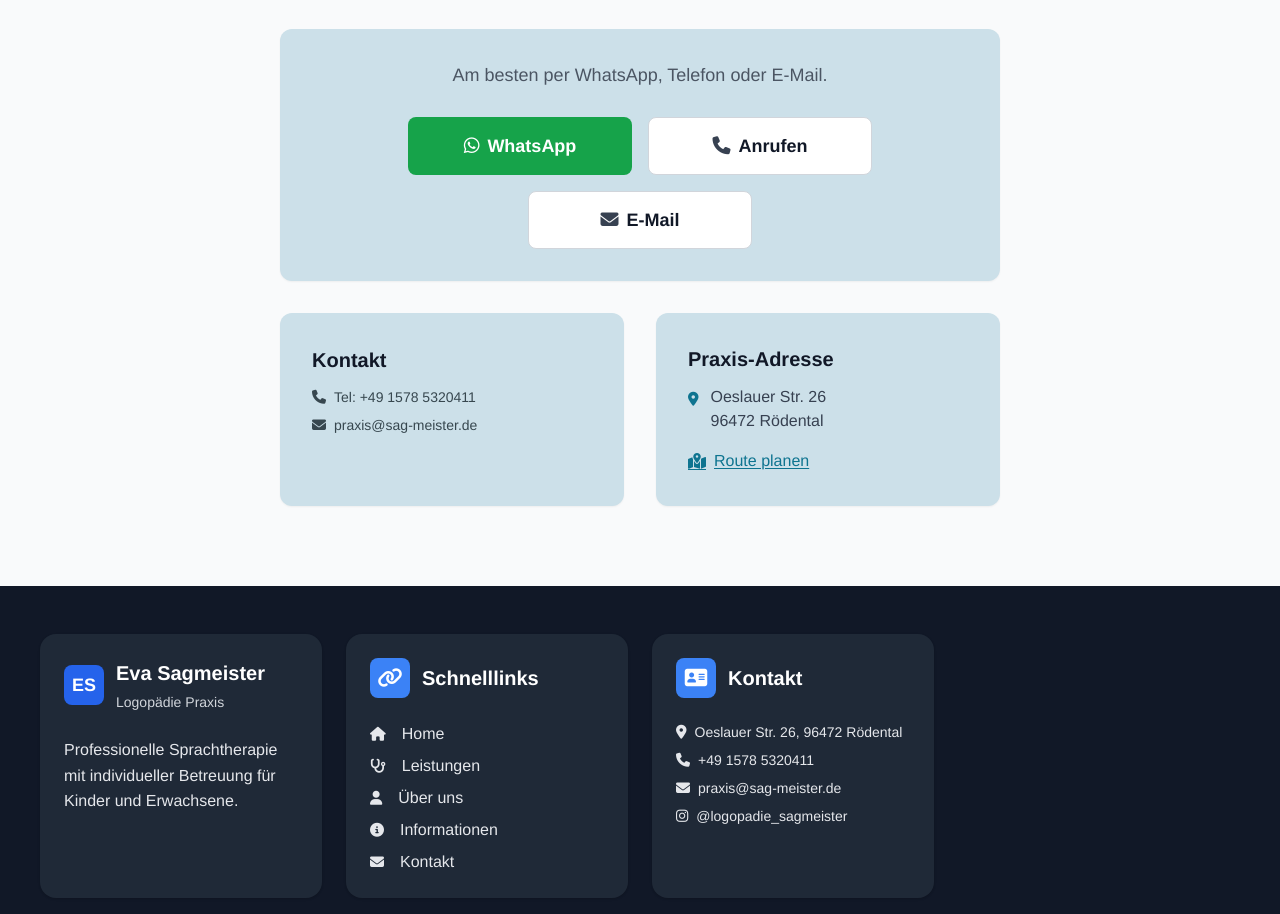
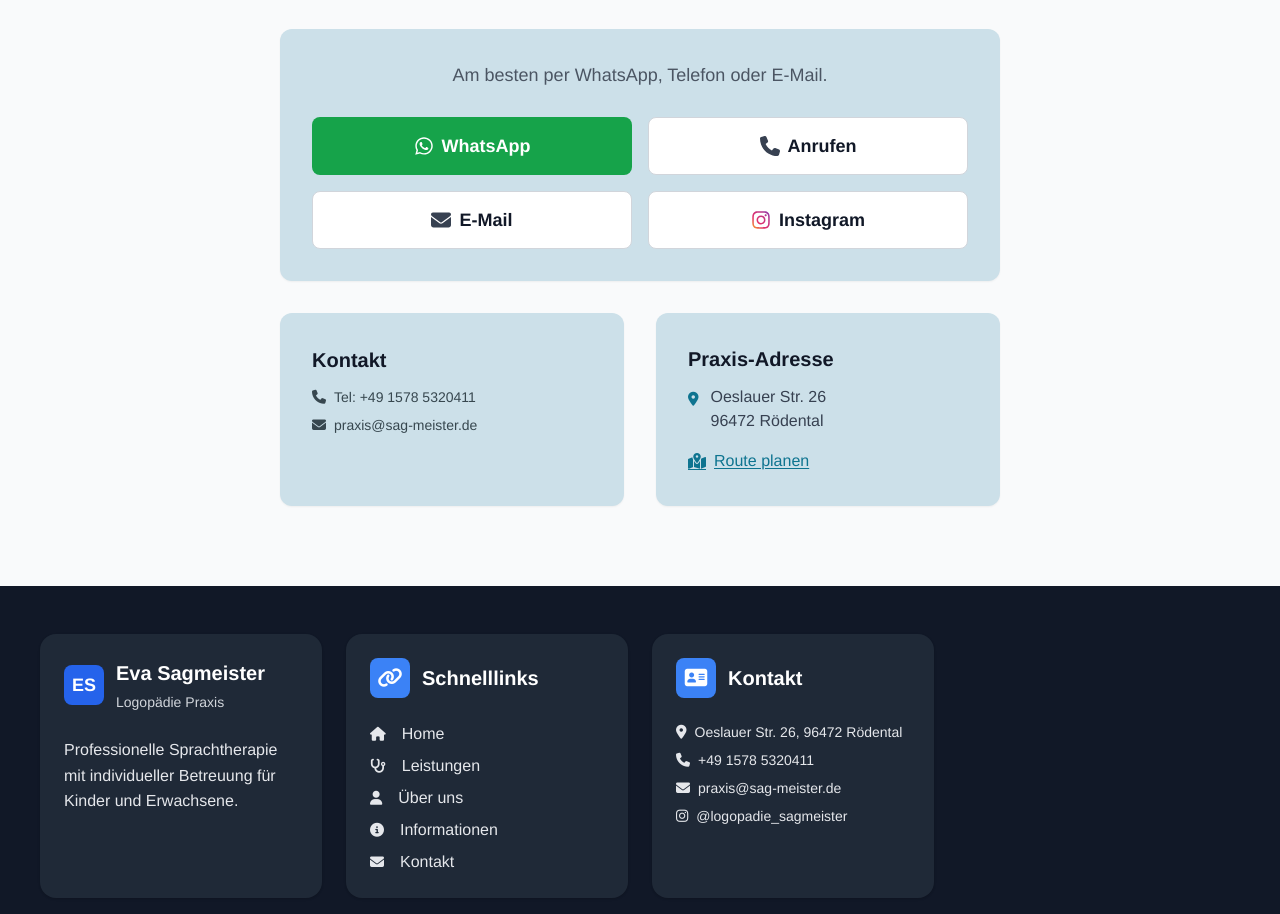
Before and after one commit to benschaf/logo-website, a plain HTML site: page index.html in a window 1280 px wide. Shown: the part 5325-6239 px from the top of the page. Drawn offline with nearby package versions, Linux system fonts and the light colour scheme.

Commit message:
add insta logo to contact section

```diff
--- a/index.html
+++ b/index.html
@@ -1451,35 +1451,46 @@
             <p class="text-center text-lg text-gray-600">
               Am besten per WhatsApp, Telefon oder E‑Mail.
             </p>
-            <div class="mt-7 flex flex-wrap items-stretch gap-4 sm:justify-center">
+            <div class="mt-7 grid grid-cols-1 sm:grid-cols-2 gap-4">
               <a
               href="https://wa.me/4915785320411"
-              class="inline-flex w-full sm:flex-none sm:basis-56 items-center justify-center gap-2 rounded-lg bg-green-600 px-5 py-3.5 text-lg font-semibold text-white hover:bg-green-700 focus:outline-none focus-visible:ring-2 focus-visible:ring-green-400"
+              class="inline-flex w-full items-center justify-center gap-2 rounded-lg bg-green-600 px-5 py-3.5 text-lg font-semibold text-white hover:bg-green-700 focus:outline-none focus-visible:ring-2 focus-visible:ring-green-400"
               role="button"
               aria-label="WhatsApp Chat starten"
               rel="noopener noreferrer"
               target="_blank"
               >
-              <i class="fab fa-whatsapp text-white" aria-hidden="true"></i>
+              <svg class="h-5 w-5 shrink-0" aria-hidden="true" focusable="false" viewBox="0 0 448 512" fill="currentColor"><path d="M380.9 97.1C339 55.1 283.2 32 223.9 32c-122.4 0-222 99.6-222 222 0 39.1 10.2 77.3 29.6 111L0 480l117.7-30.9c32.4 17.7 68.9 27 106.1 27h.1c122.3 0 224.1-99.6 224.1-222 0-59.3-25.2-115-67.1-157zm-157 341.6c-33.2 0-65.7-8.9-94-25.7l-6.7-4-69.8 18.3L72 359.2l-4.4-7c-18.5-29.4-28.2-63.3-28.2-98.2 0-101.7 82.8-184.5 184.6-184.5 49.3 0 95.6 19.2 130.4 54.1 34.8 34.9 56.2 81.2 56.1 130.5 0 101.8-84.9 184.6-186.6 184.6zm101.2-138.2c-5.5-2.8-32.8-16.2-37.9-18-5.1-1.9-8.8-2.8-12.5 2.8-3.7 5.6-14.3 18-17.6 21.8-3.2 3.7-6.5 4.2-12 1.4-32.6-16.3-54-29.1-75.5-66-5.7-9.8 5.7-9.1 16.3-30.3 1.8-3.7.9-6.9-.5-9.7-1.4-2.8-12.5-30.1-17.1-41.2-4.5-10.8-9.1-9.3-12.5-9.5-3.2-.2-6.9-.2-10.6-.2-3.7 0-9.7 1.4-14.8 6.9-5.1 5.6-19.4 19-19.4 46.3 0 27.3 19.9 53.7 22.6 57.4 2.8 3.7 39.1 59.7 94.8 83.8 35.2 15.2 49 16.5 66.6 13.9 10.7-1.6 32.8-13.4 37.4-26.4 4.6-13 4.6-24.1 3.2-26.4-1.3-2.5-5-3.9-10.5-6.6z"/></svg>
               <span>WhatsApp</span>
               </a>
               <a
               href="tel:+4915785320411"
-              class="inline-flex w-full sm:flex-none sm:basis-56 items-center justify-center gap-2 rounded-lg border border-gray-300 bg-white px-5 py-3.5 text-lg font-semibold text-gray-900 hover:border-gray-400 focus:outline-none focus-visible:ring-2 focus-visible:ring-cyan-400"
+              class="inline-flex w-full items-center justify-center gap-2 rounded-lg border border-gray-300 bg-white px-5 py-3.5 text-lg font-semibold text-gray-900 hover:border-gray-400 focus:outline-none focus-visible:ring-2 focus-visible:ring-cyan-400"
               role="button"
               aria-label="Telefonanruf starten"
               >
-              <i class="fas fa-phone text-gray-700" aria-hidden="true"></i>
+              <svg class="text-gray-700 h-5 w-5 shrink-0" aria-hidden="true" focusable="false" viewBox="0 0 512 512" fill="currentColor"><path d="M164.9 24.6c-7.7-18.6-28-28.5-47.4-23.2l-88 24C12.1 30.2 0 46 0 64C0 311.4 200.6 512 448 512c18 0 33.8-12.1 38.6-29.5l24-88c5.3-19.4-4.6-39.7-23.2-47.4l-96-40c-16.3-6.8-35.2-2.1-46.3 11.6L304.7 368C234.3 334.7 177.3 277.7 144 207.3L193.3 167c13.7-11.2 18.4-30 11.6-46.3l-40-96z"/></svg>
               <span>Anrufen</span>
               </a>
               <a
               href="mailto:praxis@sag-meister.de"
-              class="inline-flex w-full sm:flex-none sm:basis-56 items-center justify-center gap-2 rounded-lg border border-gray-300 bg-white px-5 py-3.5 text-lg font-semibold text-gray-900 hover:border-gray-400 focus:outline-none focus-visible:ring-2 focus-visible:ring-cyan-400"
+              class="inline-flex w-full items-center justify-center gap-2 rounded-lg border border-gray-300 bg-white px-5 py-3.5 text-lg font-semibold text-gray-900 hover:border-gray-400 focus:outline-none focus-visible:ring-2 focus-visible:ring-cyan-400"
               role="button"
               aria-label="E‑Mail senden"
               >
-              <i class="fas fa-envelope text-gray-700" aria-hidden="true"></i>
+              <svg class="text-gray-700 h-5 w-5 shrink-0" aria-hidden="true" focusable="false" viewBox="0 0 512 512" fill="currentColor"><path d="M48 64C21.5 64 0 85.5 0 112c0 15.1 7.1 29.3 19.2 38.4L236.8 313.6c11.4 8.5 27 8.5 38.4 0L492.8 150.4c12.1-9.1 19.2-23.3 19.2-38.4c0-26.5-21.5-48-48-48L48 64zM0 176L0 384c0 35.3 28.7 64 64 64l384 0c35.3 0 64-28.7 64-64l0-208L294.4 339.2c-22.8 17.1-54 17.1-76.8 0L0 176z"/></svg>
               <span>E‑Mail</span>
+              </a>
+            <a
+              href="https://www.instagram.com/logopadie_sagmeister"
+              class="inline-flex w-full items-center justify-center gap-2 rounded-lg border border-gray-300 bg-white px-5 py-3.5 text-lg font-semibold text-gray-900 hover:border-gray-400 focus:outline-none focus-visible:ring-2 focus-visible:ring-pink-400"
+              role="button"
+              aria-label="Instagram: @logopadie_sagmeister (öffnet in neuem Tab)"
+              rel="noopener noreferrer"
+              target="_blank"
+              >
+              <svg class="h-5 w-5 shrink-0" aria-hidden="true" focusable="false" viewBox="0 0 448 512"><defs><linearGradient id="ig-icon-gradient" x1="0" y1="1" x2="1" y2="0"><stop offset="0" stop-color="#f9a825"/><stop offset="0.35" stop-color="#e1306c"/><stop offset="0.7" stop-color="#c13584"/><stop offset="1" stop-color="#833ab4"/></linearGradient></defs><path fill="url(#ig-icon-gradient)" d="M224.1 141c-63.6 0-114.9 51.3-114.9 114.9s51.3 114.9 114.9 114.9S339 319.5 339 255.9 287.7 141 224.1 141zm0 189.6c-41.1 0-74.7-33.5-74.7-74.7s33.5-74.7 74.7-74.7 74.7 33.5 74.7 74.7-33.6 74.7-74.7 74.7zm146.4-194.3c0 14.9-12 26.8-26.8 26.8-14.9 0-26.8-12-26.8-26.8s12-26.8 26.8-26.8 26.8 12 26.8 26.8zm76.1 27.2c-1.7-35.9-9.9-67.7-36.2-93.9-26.2-26.2-58-34.4-93.9-36.2-37-2.1-147.9-2.1-184.9 0-35.8 1.7-67.6 9.9-93.9 36.1s-34.4 58-36.2 93.9c-2.1 37-2.1 147.9 0 184.9 1.7 35.9 9.9 67.7 36.2 93.9s58 34.4 93.9 36.2c37 2.1 147.9 2.1 184.9 0 35.9-1.7 67.7-9.9 93.9-36.2 26.2-26.2 34.4-58 36.2-93.9 2.1-37 2.1-147.8 0-184.8zM398.8 388c-7.8 19.6-22.9 34.7-42.6 42.6-29.5 11.7-99.5 9-132.1 9s-102.7 2.6-132.1-9c-19.6-7.8-34.7-22.9-42.6-42.6-11.7-29.5-9-99.5-9-132.1s-2.6-102.7 9-132.1c7.8-19.6 22.9-34.7 42.6-42.6 29.5-11.7 99.5-9 132.1-9s102.7-2.6 132.1 9c19.6 7.8 34.7 22.9 42.6 42.6 11.7 29.5 9 99.5 9 132.1s2.7 102.7-9 132.1z"/></svg>
+              <span>Instagram</span>
               </a>
             </div>
             </div>
```
